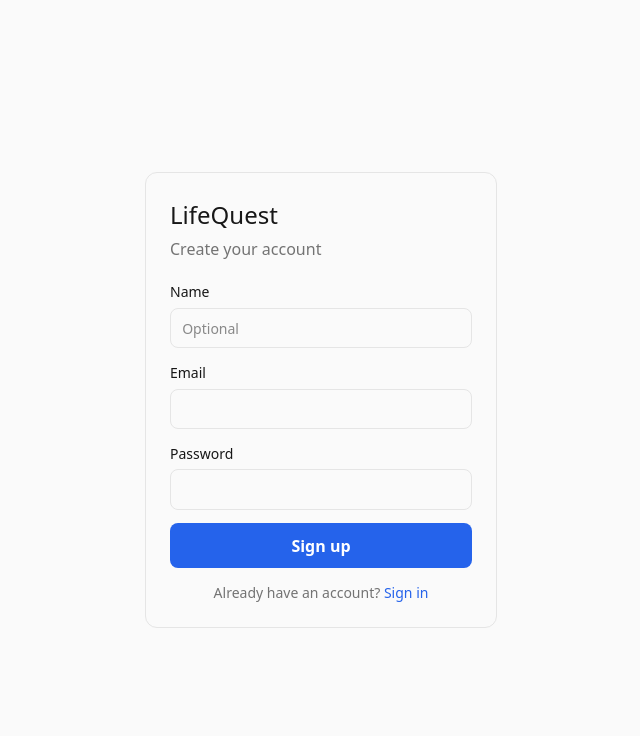
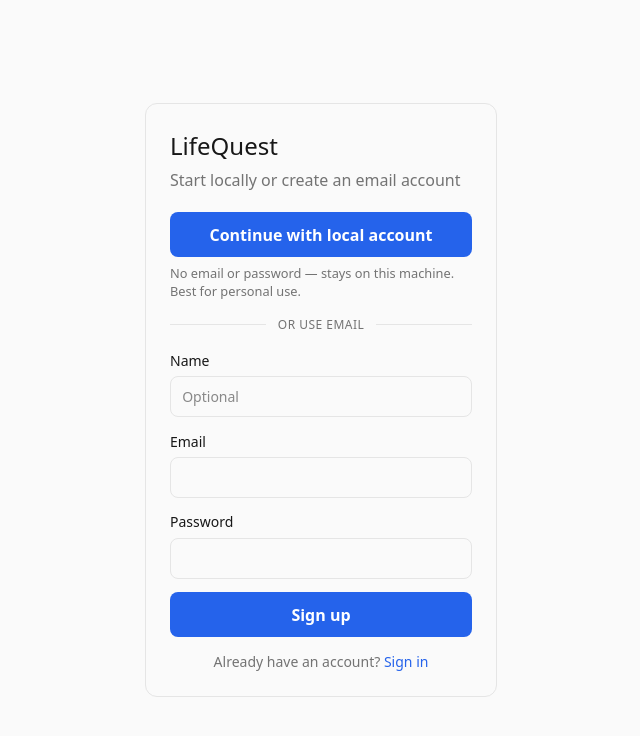
Before and after one commit to karmsheel/life-quest, a Next.js app: page /sign-up in a window 1280 px wide. Shown: the top 736 px of the page, without its empty margins (319-959 px from the left). Built offline with nearby package versions, Linux system fonts and the light colour scheme.

Commit message:
feat: add local account without email sign-in
Provide Continue with local account on auth screens: ensure/create a
reserved local user, seed Domains once, set session cookies. Reserve
local@lifequest.local from email sign-up/sign-in.

```diff
--- /dev/null
+++ b/app/api/auth/local/route.ts
@@ -0,0 +1,8 @@
+import { jsonOk } from "@/lib/api.ts";
+import { enterLocalAccount } from "@/lib/local-account.ts";
+
+/** Start or resume the Local account (no email/password). */
+export async function POST() {
+  const result = await enterLocalAccount();
+  return jsonOk(result);
+}
--- a/app/api/auth/sign-in/route.ts
+++ b/app/api/auth/sign-in/route.ts
@@ -4,6 +4,7 @@
   setSessionCookie,
   verifyPassword,
 } from "@/lib/auth.ts";
+import { isLocalAccountEmail } from "@/lib/constants.ts";
 import { prisma } from "@/lib/prisma.ts";
 
 type SignInBody = {
@@ -26,6 +27,12 @@
   if (!email || !password) {
     return jsonError("Email and password are required", 400);
   }
+  if (isLocalAccountEmail(email)) {
+    return jsonError(
+      "Local account has no password. Use Continue with local account.",
+      400,
+    );
+  }
 
   const user = await prisma.user.findUnique({ where: { email } });
   if (!user) {
--- a/app/api/auth/sign-up/route.ts
+++ b/app/api/auth/sign-up/route.ts
@@ -5,7 +5,10 @@
   hashPassword,
   setSessionCookie,
 } from "@/lib/auth.ts";
-import { ACTIVE_DOMAIN_COOKIE } from "@/lib/constants.ts";
+import {
+  ACTIVE_DOMAIN_COOKIE,
+  isLocalAccountEmail,
+} from "@/lib/constants.ts";
 import { seedDomainsForUser } from "@/lib/domains.ts";
 import { appendLifeEvent } from "@/lib/life-log-write.ts";
 import { prisma } from "@/lib/prisma.ts";
@@ -38,6 +41,12 @@
 
   if (!email || !isValidEmail(email)) {
     return jsonError("Valid email is required", 400);
+  }
+  if (isLocalAccountEmail(email)) {
+    return jsonError(
+      "That address is reserved for the local account. Use Continue with local account.",
+      400,
+    );
   }
   if (password.length < 8) {
     return jsonError("Password must be at least 8 characters", 400);
--- a/app/globals.css
+++ b/app/globals.css
@@ -70,6 +70,54 @@
 
 .auth-card > .muted {
   margin: 0 0 1.25rem;
+}
+
+.auth-form-stack {
+  display: flex;
+  flex-direction: column;
+  gap: 1rem;
+}
+
+.auth-local {
+  display: flex;
+  flex-direction: column;
+  gap: 0.5rem;
+}
+
+.auth-local__hint {
+  margin: 0;
+  font-size: 0.8rem;
+  line-height: 1.35;
+}
+
+.auth-submit--local {
+  background: transparent;
+  color: var(--fg);
+  border: 1px solid var(--border);
+  box-shadow: none;
+}
+
+.auth-submit--local:hover:not(:disabled) {
+  border-color: var(--accent);
+  color: var(--accent);
+}
+
+.auth-divider {
+  display: flex;
+  align-items: center;
+  gap: 0.75rem;
+  color: var(--muted);
+  font-size: 0.75rem;
+  text-transform: uppercase;
+  letter-spacing: 0.04em;
+}
+
+.auth-divider::before,
+.auth-divider::after {
+  content: "";
+  flex: 1;
+  height: 1px;
+  background: var(--border);
 }
 
 .auth-form {
--- a/app/sign-in/page.tsx
+++ b/app/sign-in/page.tsx
@@ -5,7 +5,7 @@
     <main className="auth-page">
       <div className="auth-card">
         <h1>LifeQuest</h1>
-        <p className="muted">Sign in to continue</p>
+        <p className="muted">Continue locally or sign in</p>
         <AuthForm mode="sign-in" />
       </div>
     </main>
--- a/app/sign-up/page.tsx
+++ b/app/sign-up/page.tsx
@@ -5,7 +5,7 @@
     <main className="auth-page">
       <div className="auth-card">
         <h1>LifeQuest</h1>
-        <p className="muted">Create your account</p>
+        <p className="muted">Start locally or create an email account</p>
         <AuthForm mode="sign-up" />
       </div>
     </main>
--- a/components/auth/AuthForm.tsx
+++ b/components/auth/AuthForm.tsx
@@ -17,10 +17,37 @@
   const [name, setName] = useState("");
   const [error, setError] = useState<string | null>(null);
   const [pending, setPending] = useState(false);
+  const [localPending, setLocalPending] = useState(false);
 
   const isSignUp = mode === "sign-up";
   const endpoint = isSignUp ? "/api/auth/sign-up" : "/api/auth/sign-in";
   const submitLabel = isSignUp ? "Sign up" : "Sign in";
+  const busy = pending || localPending;
+
+  async function enterHome() {
+    router.push("/home");
+    router.refresh();
+  }
+
+  async function onLocalAccount() {
+    setError(null);
+    setLocalPending(true);
+    try {
+      const res = await fetch("/api/auth/local", { method: "POST" });
+      const data = (await res.json().catch(() => ({}))) as {
+        error?: string;
+      };
+      if (!res.ok) {
+        setError(data.error ?? "Could not start local account");
+        return;
+      }
+      await enterHome();
+    } catch {
+      setError("Network error");
+    } finally {
+      setLocalPending(false);
+    }
+  }
 
   async function onSubmit(e: FormEvent) {
     e.preventDefault();
@@ -42,8 +69,7 @@
         setError(data.error ?? "Something went wrong");
         return;
       }
-      router.push("/home");
-      router.refresh();
+      await enterHome();
     } catch {
       setError("Network error");
     } finally {
@@ -52,6 +78,25 @@
   }
 
   return (
+    <div className="auth-form-stack">
+      <div className="auth-local">
+        <button
+          type="button"
+          className="auth-submit auth-submit--local"
+          disabled={busy}
+          onClick={() => void onLocalAccount()}
+        >
+          {localPending ? "Starting…" : "Continue with local account"}
+        </button>
+        <p className="auth-local__hint muted">
+          No email or password — stays on this machine. Best for personal use.
+        </p>
+      </div>
+
+      <div className="auth-divider" role="separator">
+        <span>or use email</span>
+      </div>
+
       <form onSubmit={onSubmit} className="auth-form">
         {isSignUp ? (
           <label className="auth-field">
@@ -63,6 +108,7 @@
               value={name}
               onChange={(e) => setName(e.target.value)}
               placeholder="Optional"
+              disabled={busy}
             />
           </label>
         ) : null}
@@ -76,6 +122,7 @@
             required
             value={email}
             onChange={(e) => setEmail(e.target.value)}
+            disabled={busy}
           />
         </label>
 
@@ -89,20 +136,20 @@
             minLength={8}
             value={password}
             onChange={(e) => setPassword(e.target.value)}
+            disabled={busy}
           />
         </label>
 
         {error ? <p className="auth-error">{error}</p> : null}
 
-      <button type="submit" className="auth-submit" disabled={pending}>
+        <button type="submit" className="auth-submit" disabled={busy}>
           {pending ? "Please wait…" : submitLabel}
         </button>
 
         <p className="auth-switch muted">
           {isSignUp ? (
             <>
-            Already have an account?{" "}
-            <Link href="/sign-in">Sign in</Link>
+              Already have an account? <Link href="/sign-in">Sign in</Link>
             </>
           ) : (
             <>
@@ -111,5 +158,6 @@
           )}
         </p>
       </form>
+    </div>
   );
 }
--- a/components/profile/ProfileContent.tsx
+++ b/components/profile/ProfileContent.tsx
@@ -1,9 +1,11 @@
 "use client";
 
 import { useShell } from "@/components/shell/ShellProvider";
+import { isLocalAccountEmail } from "@/lib/constants.ts";
 
 export function ProfileContent() {
   const { user, loading } = useShell();
+  const isLocal = user ? isLocalAccountEmail(user.email) : false;
 
   return (
     <div className="profile-content">
@@ -20,12 +22,16 @@
       ) : user ? (
         <dl className="profile-dl">
           <div>
+            <dt className="muted">Account type</dt>
+            <dd>{isLocal ? "Local (no sign-in)" : "Email account"}</dd>
+          </div>
+          <div>
             <dt className="muted">Name</dt>
             <dd>{user.name || "—"}</dd>
           </div>
           <div>
             <dt className="muted">Email</dt>
-            <dd>{user.email}</dd>
+            <dd>{isLocal ? "—" : user.email}</dd>
           </div>
         </dl>
       ) : (
--- a/lib/constants.ts
+++ b/lib/constants.ts
@@ -15,3 +15,11 @@
 export const SESSION_COOKIE = "lq_session";
 export const ACTIVE_DOMAIN_COOKIE = "lq_active_domain";
 export const DEFAULT_HERMES_URL = "http://localhost:8642";
+
+/** Fixed identity for the no-sign-in local account path. */
+export const LOCAL_ACCOUNT_EMAIL = "local@lifequest.local";
+export const LOCAL_ACCOUNT_NAME = "Local";
+
+export function isLocalAccountEmail(email: string): boolean {
+  return email.trim().toLowerCase() === LOCAL_ACCOUNT_EMAIL;
+}
--- /dev/null
+++ b/lib/local-account.ts
@@ -0,0 +1,86 @@
+import { cookies } from "next/headers";
+import { randomBytes } from "node:crypto";
+import {
+  createSessionToken,
+  hashPassword,
+  setSessionCookie,
+} from "./auth.ts";
+import {
+  ACTIVE_DOMAIN_COOKIE,
+  LOCAL_ACCOUNT_EMAIL,
+  LOCAL_ACCOUNT_NAME,
+} from "./constants.ts";
+import { seedDomainsForUser } from "./domains.ts";
+import { appendLifeEvent } from "./life-log-write.ts";
+import { prisma } from "./prisma.ts";
+
+/**
+ * Find or create the single-machine local user (no password sign-in).
+ * New users get the standard Domain seed pack.
+ */
+export async function ensureLocalUser() {
+  const existing = await prisma.user.findUnique({
+    where: { email: LOCAL_ACCOUNT_EMAIL },
+  });
+  if (existing) {
+    return { user: existing, created: false as const };
+  }
+
+  // Unusable random password — local path never collects credentials.
+  const passwordHash = await hashPassword(randomBytes(32).toString("hex"));
+  const user = await prisma.user.create({
+    data: {
+      email: LOCAL_ACCOUNT_EMAIL,
+      name: LOCAL_ACCOUNT_NAME,
+      passwordHash,
+    },
+  });
+
+  const domains = await seedDomainsForUser(user.id);
+  for (const domain of domains) {
+    await appendLifeEvent({
+      userId: user.id,
+      domainId: domain.id,
+      type: "domain.created",
+      summary: `Created domain ${domain.name}`,
+      payload: { name: domain.name },
+    });
+  }
+
+  return { user, created: true as const, domains };
+}
+
+/** Ensure local user, set session + active domain cookies. */
+export async function enterLocalAccount() {
+  const { user, created, domains } = await ensureLocalUser();
+
+  let activeDomainId: string | null = null;
+  if (created && domains?.[0]) {
+    activeDomainId = domains[0].id;
+  } else {
+    const first = await prisma.domain.findFirst({
+      where: { userId: user.id, archivedAt: null },
+      orderBy: { sortOrder: "asc" },
+    });
+    activeDomainId = first?.id ?? null;
+  }
+
+  if (activeDomainId) {
+    const jar = await cookies();
+    jar.set(ACTIVE_DOMAIN_COOKIE, activeDomainId, {
+      httpOnly: true,
+      sameSite: "lax",
+      path: "/",
+      secure: process.env.NODE_ENV === "production",
+      maxAge: 60 * 60 * 24 * 30,
+    });
+  }
+
+  const token = await createSessionToken(user.id);
+  await setSessionCookie(token);
+
+  return {
+    user: { id: user.id, email: user.email, name: user.name },
+    created,
+  };
+}
```
Also changed, not shown: 2 other files (tests, documents, lock files or other folders). Lines whose indentation alone changed are shown as unchanged.
